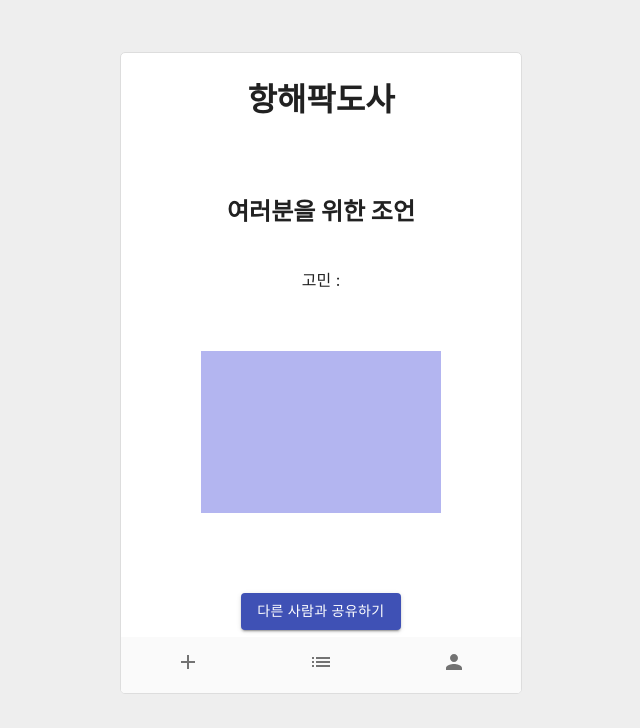
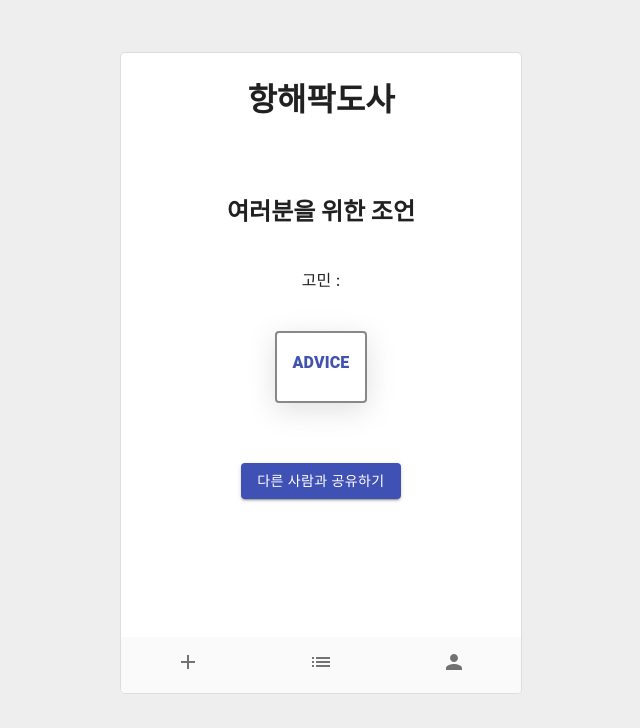
Before and after one commit to uvula6921/cheerup-FE, a React (Create React App) app in the folder cheerup/: page /phrase in a window 1280 px wide. Shown: the top 728 px of the page, without its empty margins (319-959 px from the left). Built offline with nearby package versions, Linux system fonts and the light colour scheme; no server answers.

Commit message:
phrase page card changed

```diff
--- a/cheerup/src/pages/Mainphrase.js
+++ b/cheerup/src/pages/Mainphrase.js
@@ -1,7 +1,7 @@
 import React from "react";
 import styled from "styled-components";
 import Header from "../components/Header";
-import { Button, Input, Box } from "@material-ui/core";
+import { Button, Input, Box, Card, Typography, CardContent } from "@material-ui/core";
 import { Grid, Text } from "../components/Styles";
 import { useSelector, useDispatch } from "react-redux";
 import { actionCreators as ContentActions } from "../redux/modules/articles";
@@ -49,7 +49,50 @@ const Mainphrase = (props) => {
           고민 : {inputText}
         </Box>
 
-        <Grid
+        <Card
+              style={{
+                margin: "10px 30px 60px 30px",
+                border: "2px solid #888",
+                boxShadow: "rgba(100, 100, 111, 0.2) 0px 7px 29px 0px",
+                position: "relative",
+              }}
+            >
+              <CardContent>
+                <Typography
+                  variant="subtitle1"
+                  component="h4"
+                  style={{
+                    fontWeight: "800",
+                    textAlign:"center",
+                    color:"#4252af"
+                  }}
+                >
+                  ADVICE
+
+                </Typography>
+                <Typography
+                  variant="subtitle1"
+                  component="h4"
+                  style={{
+                    fontWeight: "500",
+                  }}
+                >
+                  {phrase}
+                </Typography>
+                <Typography
+                  variant="subtitle1"
+                  component="h4"
+                  style={{
+                    fontWeight: "7s00",
+                    textAlign:"center"
+                  }}
+                >
+          {writer}
+                </Typography>
+              </CardContent>
+            </Card>
+
+        {/* <Grid
           width="60%"
           color="#fafafa"
           height="35%"
@@ -59,11 +102,8 @@ const Mainphrase = (props) => {
           justify_contents="center"
           textAlign
         >
-          {phrase}
-          <br />
-          <br />
-          {writer}
-        </Grid>
+
+        </Grid> */}
         <Button
           variant="contained"
           color="primary"
```
